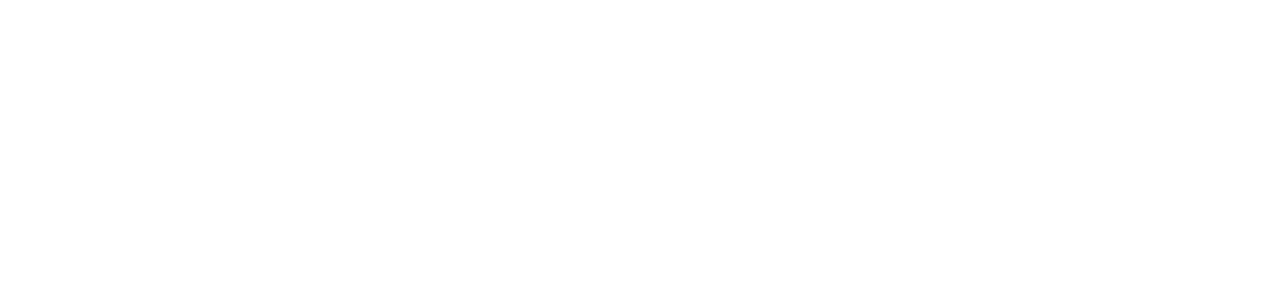
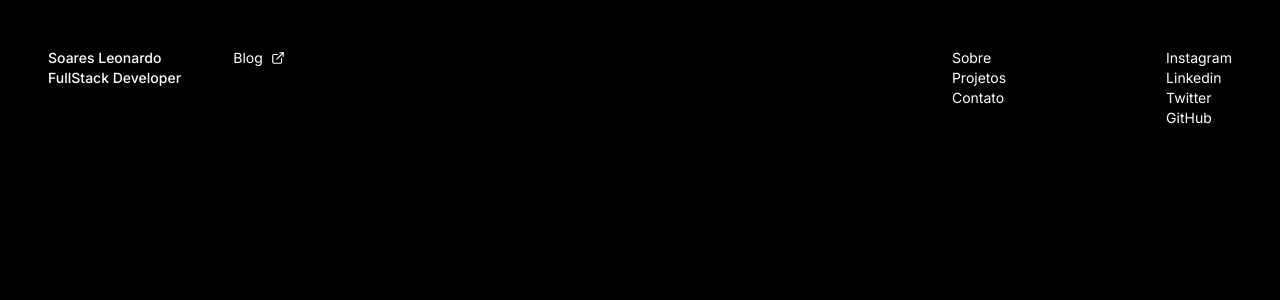
Before and after one commit to SoaresLeonardo/portfolio, a Next.js app: page / in a window 1280 px wide. Shown: the top 300 px of the page. Built offline with nearby package versions, Linux system fonts and the light colour scheme.

Commit message:
feat: add eslint and prettier

```diff
--- a/src/app/globals.css
+++ b/src/app/globals.css
@@ -1,3 +1,9 @@
 @tailwind base;
 @tailwind components;
 @tailwind utilities;
+
+@layer base {
+    body {
+        @apply bg-black text-white
+    }
+}
--- a/src/app/layout.tsx
+++ b/src/app/layout.tsx
@@ -1,22 +1,27 @@
-import type { Metadata } from "next";
-import { Inter } from "next/font/google";
-import "./globals.css";
+import type { Metadata } from 'next';
+import { Inter } from 'next/font/google';
+import './globals.css';
+import Header from '@/components/ui/header';
 
-const inter = Inter({ subsets: ["latin"] });
+const inter = Inter({ subsets: ['latin'] });
 
 export const metadata: Metadata = {
-  title: "Leonardo - FullStack Developer Portfólio",
-  description: "E aí! Sou o Leonardo, um FullStack Developer animado para te mostrar o que eu sei fazer. Navegue pelo meu portfólio para conferir as minhas habilidades.",
+  title: 'Leonardo - FullStack Developer Portfólio',
+  description:
+    'E aí! Sou o Leonardo, um FullStack Developer animado para te mostrar o que eu sei fazer. Navegue pelo meu portfólio para conferir as minhas habilidades.'
 };
 
 export default function RootLayout({
-  children,
+  children
 }: Readonly<{
   children: React.ReactNode;
 }>) {
   return (
     <html lang="pt-BR">
-      <body className={inter.className}>{children}</body>
+      <body className={inter.className}>
+        <Header />
+        {children}
+      </body>
     </html>
   );
 }
--- a/src/app/page.tsx
+++ b/src/app/page.tsx
@@ -1,5 +1,3 @@
 export default function Home() {
-  return (
-   <></>
-  );
+  return <></>;
 }
--- /dev/null
+++ b/src/components/ui/header.tsx
@@ -0,0 +1,64 @@
+import { ExternalLink } from 'lucide-react';
+
+const Header = () => {
+  const links = {
+    navigation: [
+      {
+        name: 'Sobre',
+        href: '/me'
+      },
+      {
+        name: 'Projetos',
+        href: '/projects'
+      },
+      {
+        name: 'Contato',
+        href: '/contact'
+      }
+    ],
+    social: [
+      { name: 'Instagram', href: '/' },
+      { name: 'Linkedin', href: '/' },
+      { name: 'Twitter', href: '/' },
+      { name: 'GitHub', href: '/' }
+    ]
+  };
+
+  return (
+    <header className="h-[14vh] w-full">
+      <div className="flex w-full items-start justify-between p-12 text-sm">
+        <div className="flex w-full max-w-[20%] items-start justify-between">
+          <div className="flex flex-col font-medium">
+            <span>Soares Leonardo</span>
+            <span>FullStack Developer</span>
+          </div>
+          <a href="/" className="flex items-center gap-2">
+            Blog <ExternalLink size={14} />
+          </a>
+        </div>
+        <nav className="flex items-start gap-40">
+          <div>
+            <ul className="text-sm">
+              {links.navigation.map((link) => (
+                <li key={`Navegue em ${link.name}`}>
+                  <a href={link.href}>{link.name}</a>
+                </li>
+              ))}
+            </ul>
+          </div>
+          <div>
+            <ul className="text-sm">
+              {links.social.map((link) => (
+                <li key={`Veja meu perfil em ${link.name}`}>
+                  <a href={link.href}>{link.name}</a>
+                </li>
+              ))}
+            </ul>
+          </div>
+        </nav>
+      </div>
+    </header>
+  );
+};
+
+export default Header;
```
Also changed, not shown: package.json (+13 -5 lines), .eslintrc.json, 2 other files (tests, documents, lock files or other folders).
